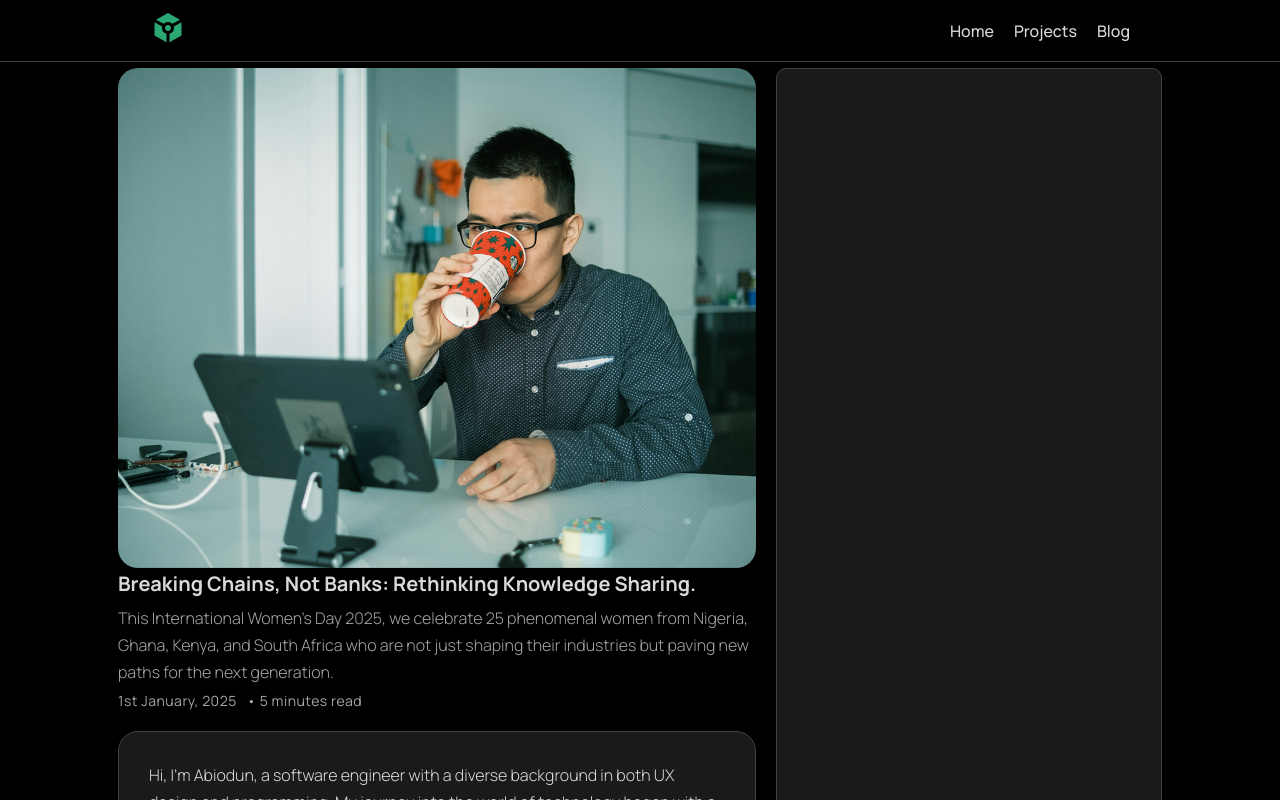
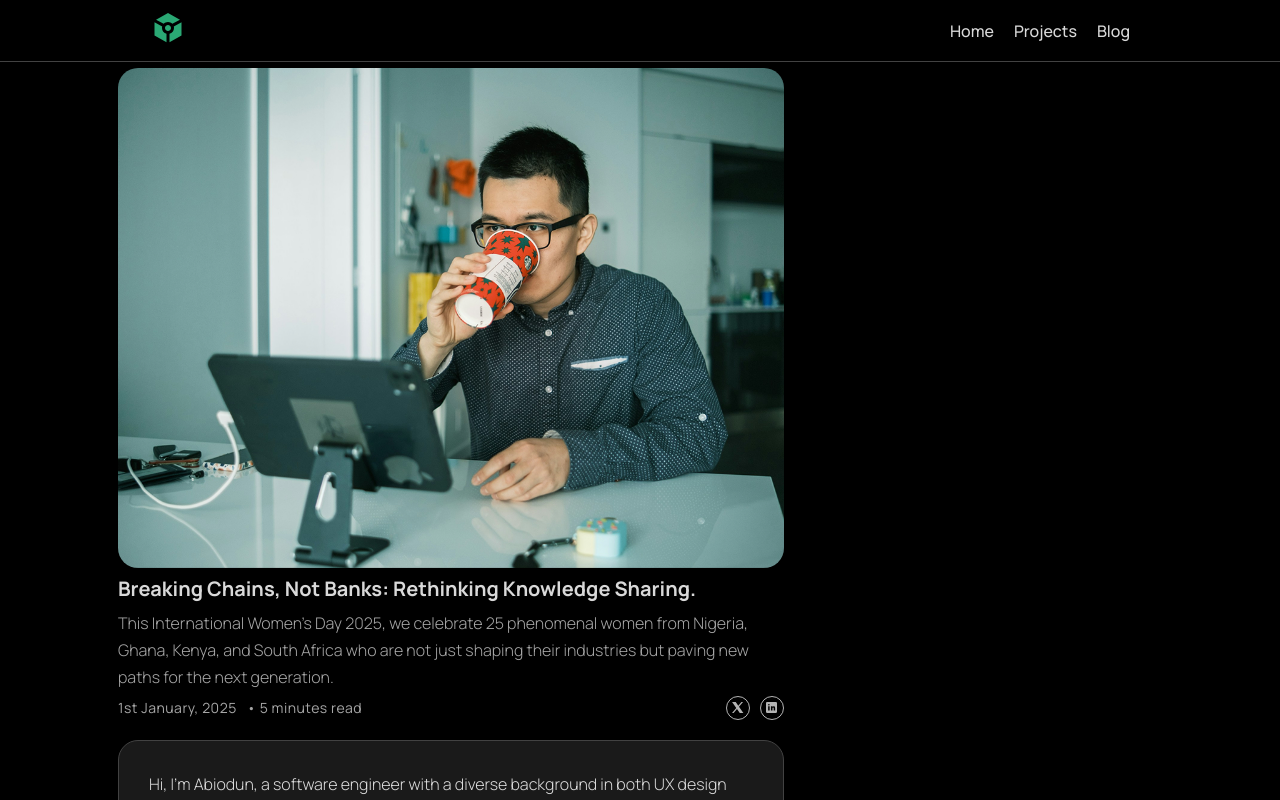
Before and after one commit to biolafrica/Portfolio-user, a Next.js app: page /blog/1 in a window 1280 px wide. Shown: the top 800 px of the page. Built offline with nearby package versions, Linux system fonts and the light colour scheme.

Commit message:
added transition to the home, project and blog pages

```diff
--- a/app/blog/[id]/page.js
+++ b/app/blog/[id]/page.js
@@ -17,11 +17,19 @@ export default function SelectedBlog(){
           </h4>
 
           <h5>This International Women’s Day 2025, we celebrate 25 phenomenal women from Nigeria, Ghana, Kenya, and South Africa who are not just shaping their industries but paving new paths for the next generation.</h5>
+          < div className="date-socials">
+            <div className="date">
+              <h6>1st January, 2025</h6>
+              <h6>&bull; 5 minutes read</h6>
+            </div>
 
-          <div className="date">
-            <h6>1st January, 2025</h6>
-            <h6>&bull; 5 minutes read</h6>
+            <div className="share-socials date">
+              <img src="/icons/x.svg" alt="" />
+              <img src="/icons/linked.svg" alt="" />
+            </div>
+
           </div>
+
 
         </div>
 
--- a/app/globals.css
+++ b/app/globals.css
@@ -272,6 +272,10 @@ nav{
   align-items: center;
 }
 
+.right a:hover{
+  color: #3ecf8e;
+}
+
 .hamburger,
 .close{
   cursor: pointer;
@@ -375,6 +379,8 @@ nav{
 .about-me-cont-image{
   width: 40%;
   height: 100%;
+  display: inline-block;
+  overflow: hidden;
 }
 
 .about-me-cont-image img {
@@ -382,6 +388,11 @@ nav{
   height: 100%;
   border-radius: 10px;
   object-fit: cover;
+  transition: transform 0.4s ease-in-out;
+}
+
+.about-me-cont-image img:hover {
+  transform: scale(1.008);
 }
 
 .about-heading{
@@ -457,6 +468,8 @@ nav{
 .column_image{
   height: 200px;
   width: 100%;
+  display: inline-block;
+  overflow: hidden;
 }
 
 .column_image img{
@@ -464,6 +477,11 @@ nav{
   width: 100%;
   object-fit: cover;
   border-radius: 10px 10px 0px 0px ;
+  transition: transform 0.4s ease-in-out;
+}
+
+.column_image img:hover{
+  transform: scale(1.05);
 }
 
 .column{
@@ -537,9 +555,19 @@ nav{
 }
 
 .project_landing_page{
-  max-width: 100%;
+  width: 100%;
   height: 500px;
   margin: 20px auto;
+  overflow: hidden;
+
+}
+
+.project_landing_page img{
+  transition: transform 0.4s ease-in-out;
+}
+
+.project_landing_page:hover{
+  transform: scale(1.004);
 }
 
 .links{
@@ -580,7 +608,6 @@ nav{
 }
 
 
-
 .project-body-cont-left-context-left h5{
   color: var(--Secondary-Text-dark);
 }
@@ -613,7 +640,7 @@ nav{
 
 .project-body-cont-left-footer{
  display: grid;
- grid-template-columns: 49% 49%;
+ grid-template-columns: 48% 48%;
  gap: 20px;
  width: 70%;
 
@@ -666,7 +693,7 @@ nav{
 }
 
 .blog_body_colum{
-  border: 1px solid var(--Border-dark);
+  border: 1px solid var(--Seperator-dark);
   height: 160px;
   border-radius: 15px;
   padding: 20px;
@@ -674,6 +701,11 @@ nav{
   display: flex;
   align-items: center;
   gap: 20px;
+}
+
+.blog_body_colum:hover {
+  border: 1px solid var(--Border-dark);
+  background-color: rgba(255, 255, 255, 0.05);
 }
 
 .body_column_top{
@@ -706,6 +738,8 @@ nav{
 .list-head-image-cont{
   width: 100%;
   height: 620px;
+  display: inline-block;
+  overflow: hidden;
 }
 
 .list-head-image-cont img,
@@ -715,6 +749,13 @@ nav{
   height: 100%;
   object-fit: cover;
   border-radius: 20px;
+  transition: transform 0.4s ease-in-out;
+}
+
+
+.list-head-image-cont img:hover,
+.blog-content-image img:hover{
+  transform: scale(1.004);
 }
 
 .blogs-list-body{
@@ -755,7 +796,9 @@ nav{
 .date{
   display: flex;
   gap: 10px;
+  cursor: pointer;
 }
+
 
 .selected-blog-cont{
   display: flex;
@@ -770,6 +813,8 @@ nav{
 .blog-content-image{
   width: 100%;
   height: 500px;
+  overflow: hidden;
+  display: inline-block;
 }
 
 .blog-content-sub-content{
@@ -801,7 +846,6 @@ nav{
   display: flex;
   flex-direction: column;
   gap: 15px;
-  box-shadow: var(--elevate-1);
   box-sizing: border-box;
 }
 
@@ -814,12 +858,18 @@ nav{
   color: var(--Secondary-Text-dark);
 }
 
+.last-post-cont:hover,
+.next-post-cont:hover {
+  background-color: rgba(255, 255, 255, 0.1);
+}
+
 .blog-comment-cont{
-  background-color: rgba(255, 255, 255, 0.1);
   width: 35%;
   border-radius: 10px;
-  padding: 20px;
-  border: 1px solid var(--Border-dark);
+  position: sticky;
+  top: 60px;
+  height: 100vh;
+
 }
 
 .blog-content-image {
@@ -827,29 +877,10 @@ nav{
   height: 500px;
 }
 
-.blog-comment-sub-icon{
-  width: 48px;
-  height: 48px;
-  border-radius: 100px;
-}
-.blog-comment-sub-icon img {
-  width: 100%;
-  height: 100%;
-  border-radius: 100px;
-  object-fit: cover;
-
-}
-
-.blog-comment-sub{
+.date-socials{
   display: flex;
   justify-content: space-between;
   align-items: center;
-}
-
-.share-icons,
-.blog-comment-sub-share{
-  display: flex;
-  gap: 10px;
 }
 
 
```
Also changed, not shown: public/icons/linked.svg, public/icons/x.svg.
